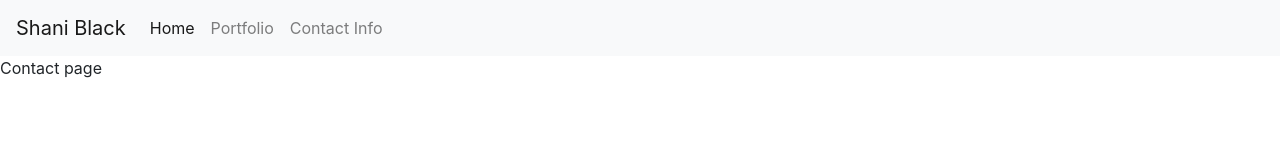
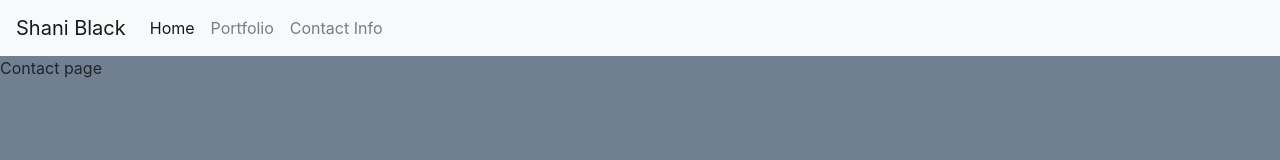
Before and after one commit to ShaniBlack/responsivePortfolio, a plain HTML site: page contact.html in a window 1280 px wide. Drawn offline with nearby package versions, Linux system fonts and the light colour scheme.

Commit message:
linked css sheet to all htmls

```diff
--- a/contact.html
+++ b/contact.html
@@ -6,6 +6,7 @@
     <title>Responsive Portfolio</title>
 
     <link rel="stylesheet" href="https://stackpath.bootstrapcdn.com/bootstrap/4.1.3/css/bootstrap.min.css" integrity="sha384-MCw98/SFnGE8fJT3GXwEOngsV7Zt27NXFoaoApmYm81iuXoPkFOJwJ8ERdknLPMO" crossorigin="anonymous">
+    <link rel="stylesheet" href="style.css">
 
 </head>
 <body>
--- a/style.css
+++ b/style.css
@@ -1,7 +1,6 @@
-#nav-bar{
-    background-color: red;
+body{
+    background-color: slategrey;
 }
-
 h3{
     font-family: Arial, Helvetica, sans-serif;
     font-size: 20px;
```
Also changed, not shown: portfolio.html (+1 -0 lines).
